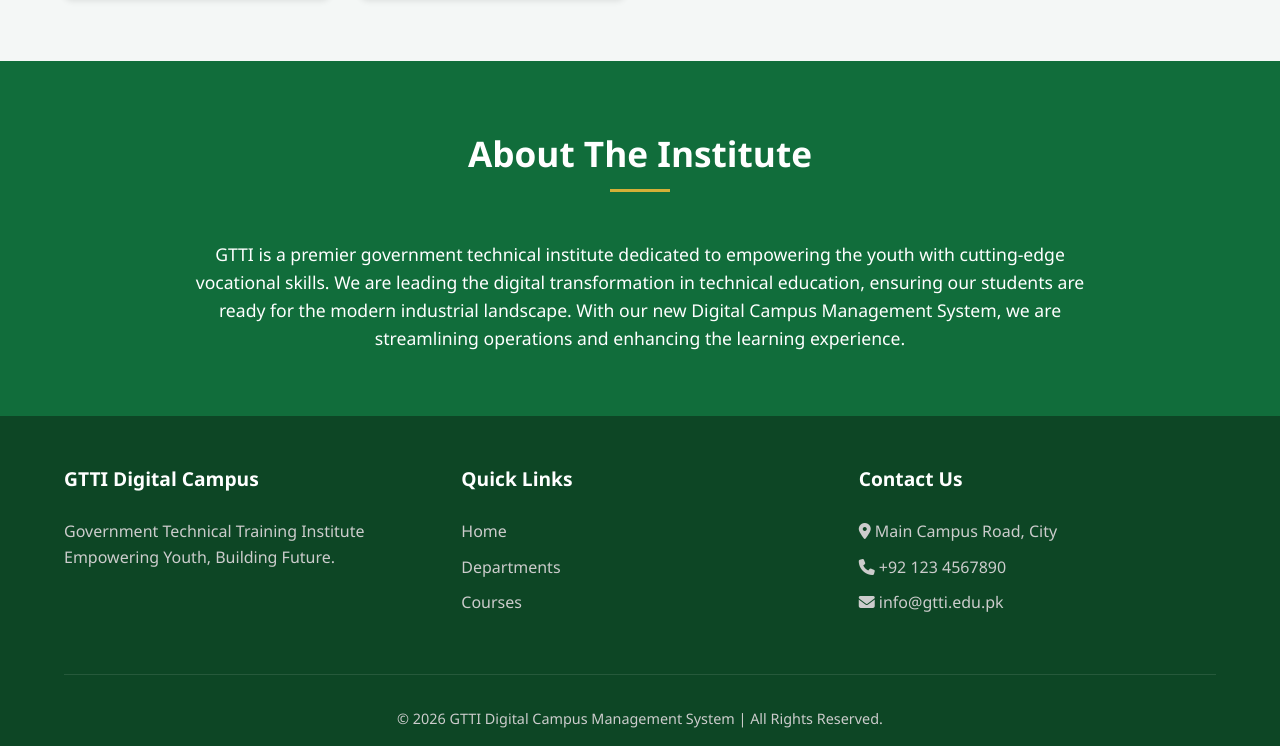
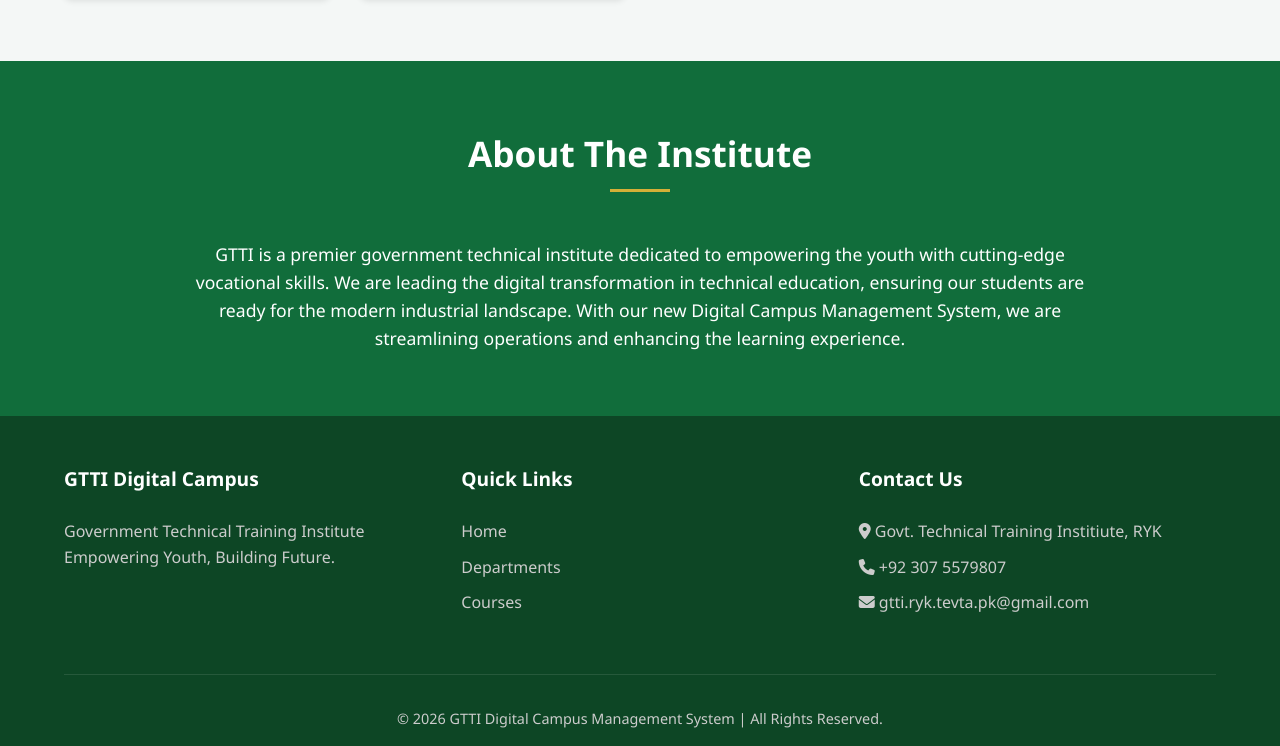
Before and after one commit to ahmadjutt2008/GTTI-Digital-Campus-Management-System, a plain HTML site: page index.html in a window 1280 px wide. Shown: the part 3038-3784 px from the top of the page. Drawn offline with Linux system fonts and the light colour scheme.

Commit message:
Update index.html

```diff
--- a/index.html
+++ b/index.html
@@ -213,9 +213,9 @@
             <div class="footer-col">
                 <h4>Contact Us</h4>
                 <ul>
-                    <li><i class="fas fa-map-marker-alt"></i> Main Campus Road, City</li>
-                    <li><i class="fas fa-phone"></i> +92 123 4567890</li>
-                    <li><i class="fas fa-envelope"></i> info@gtti.edu.pk</li>
+                    <li><i class="fas fa-map-marker-alt"></i> Govt. Technical Training Institiute, RYK</li>
+                    <li><i class="fas fa-phone"></i> +92 307 5579807</li>
+                    <li><i class="fas fa-envelope"></i> gtti.ryk.tevta.pk@gmail.com</li>
                 </ul>
             </div>
         </div>
```
